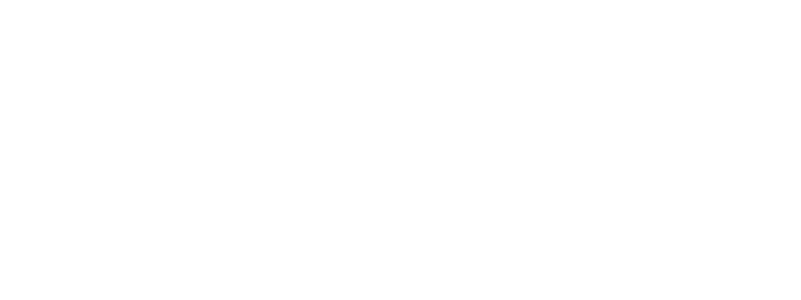
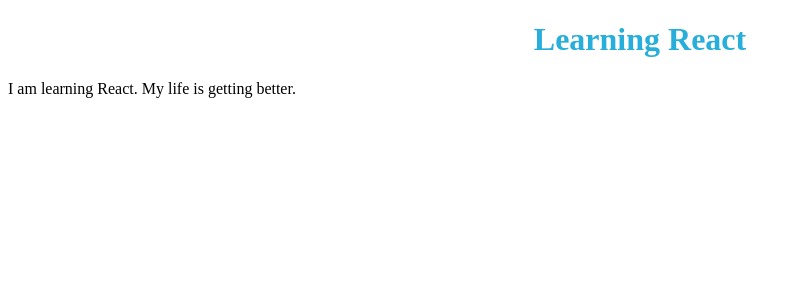
Before and after one commit to acciojob/render-component-react-avinashcbsharma, a React app: page / in a window 1280 px wide. Shown: the top 300 px of the page, without its empty margins (0-801 px from the left). Built offline with nearby package versions, Linux system fonts and the light colour scheme.

Commit message:
Update App.js

```diff
--- a/src/components/App.js
+++ b/src/components/App.js
@@ -1,11 +1,12 @@
-import React, {Component, useState} from "react";
 import '../styles/App.css';
+import React from 'react';
 
-const App = () => {
+function App() {
   return (
-    <div id="main"></div>
-  )
+    <div>
+      <h1>Learning React</h1>
+      <p>I am learning React. My life is getting better.</p>
+    </div>
+  );
 }
-
-
 export default App;
```
